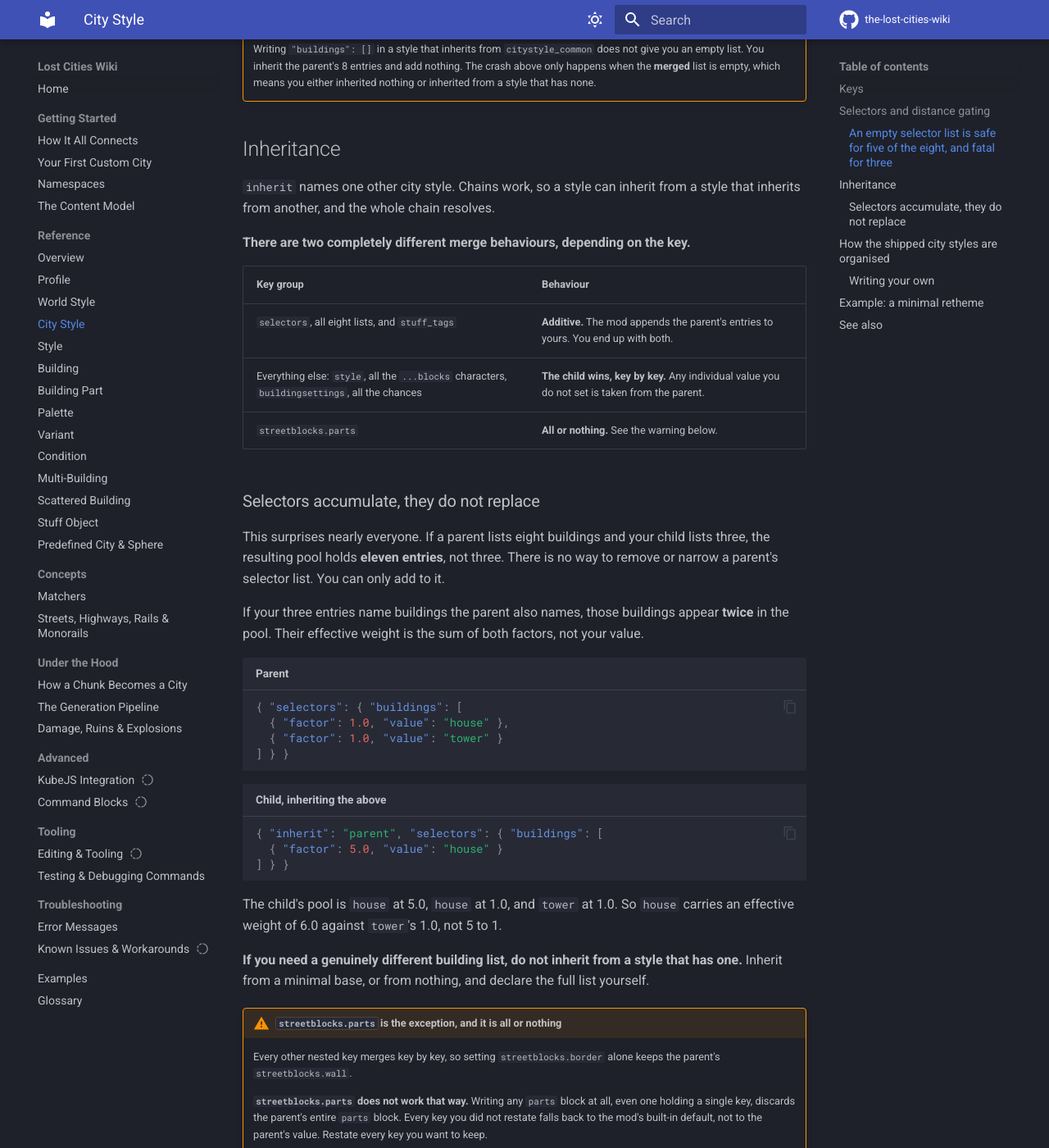
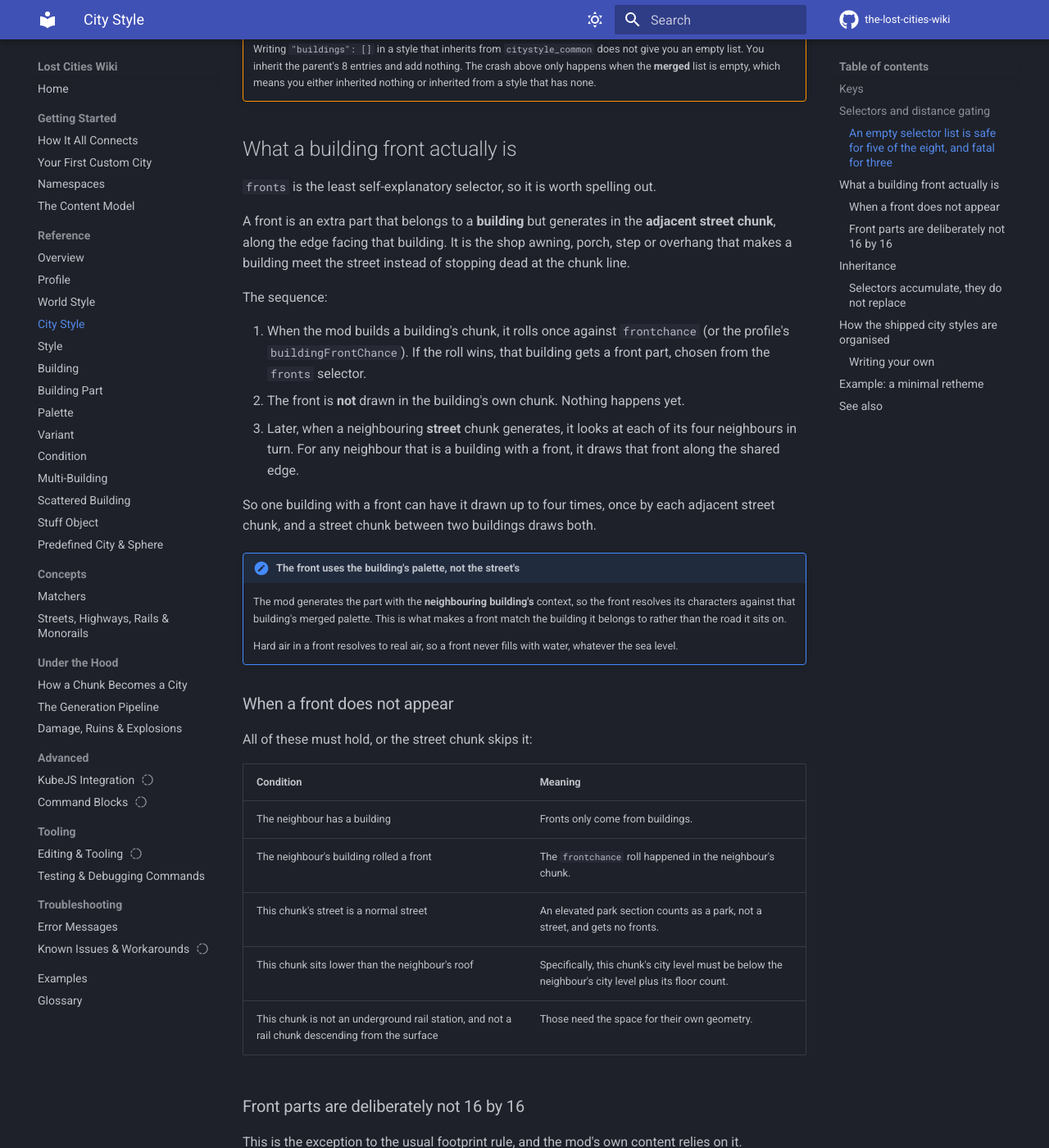
Before and after one commit to RinkyDinkyNooble/the-lost-cities-wiki, an MkDocs documentation site: the page built from docs/reference/citystyle.md, in a window 1280 px wide and 1400 px high, scrolled down 4642 px. Shown: the whole window at 82% size. Built offline with MkDocs 1.6.1 and Material for MkDocs 9.7.7, drawn with Linux system fonts in a browser that asks for light colours; comment, search, counter and statistics services are not loaded; some of the changed text lies outside the part shown.

Commit message:
Document building fronts, and correct the 16x16 rule they break
Fronts were mentioned six times across the wiki and never explained.
Traced the whole mechanism.

A front is a part that belongs to a building but generates in the
ADJACENT STREET chunk, along the shared edge. The building rolls once
against frontchance and stores a frontType; nothing is drawn then.
Later each neighbouring street chunk calls hasFrontPartFrom on its four
neighbours and draws the front of any that has one, so a single
building can have its front drawn up to four times.

generateFrontPart passes the neighbouring building's BuildingInfo, so
the front resolves against the BUILDING's palette rather than the
street's, which is what makes it match. It also passes HardAirSetting
.AIR, so a front never floods.

The four call sites in generateStreet pass ROTATE_NONE, ROTATE_90,
ROTATE_180 and ROTATE_270, one per neighbour, so a front is authored
for one edge and turned for the other three.

This exposed a wrong rule. part.md said a part smaller than 16 "has the
same rotation problem and is equally unsupported". It does not and it
is not: generatePart iterates each part over its own getXSize,
getZSize and getSliceCount, and the mod's own three shipped fronts are
2x16 and 3x16. Only oversized parts wrap. Corrected in part.md, scoped
the same claim in infrastructure-parts.md to the four infrastructure
families where it is true, and softened the glossary.

Also sharpened buildingFrontChance, which read as though the building
places its own front.

Co-Authored-By: Claude Opus 5 <noreply@anthropic.com>

```diff
--- a/docs/reference/citystyle.md
+++ b/docs/reference/citystyle.md
@@ -115,6 +115,51 @@ The three fatal ones reach a lookup that refuses a null name.
 !!! warning "Remember that inheritance is additive, so `[]` may not mean empty"
     Writing `"buildings": []` in a style that inherits from `citystyle_common` does not give you an empty list. You inherit the parent's 8 entries and add nothing. The crash above only happens when the **merged** list is empty, which means you either inherited nothing or inherited from a style that has none.
 
+## What a building front actually is
+
+`fronts` is the least self-explanatory selector, so it is worth spelling out.
+
+A front is an extra part that belongs to a **building** but generates in the **adjacent street chunk**, along the edge facing that building. It is the shop awning, porch, step or overhang that makes a building meet the street instead of stopping dead at the chunk line.
+
+The sequence:
+
+1. When the mod builds a building's chunk, it rolls once against `frontchance` (or the profile's `buildingFrontChance`). If the roll wins, that building gets a front part, chosen from the `fronts` selector.
+2. The front is **not** drawn in the building's own chunk. Nothing happens yet.
+3. Later, when a neighbouring **street** chunk generates, it looks at each of its four neighbours in turn. For any neighbour that is a building with a front, it draws that front along the shared edge.
+
+So one building with a front can have it drawn up to four times, once by each adjacent street chunk, and a street chunk between two buildings draws both.
+
+!!! note "The front uses the building's palette, not the street's"
+    The mod generates the part with the **neighbouring building's** context, so the front resolves its characters against that building's merged palette. This is what makes a front match the building it belongs to rather than the road it sits on.
+
+    Hard air in a front resolves to real air, so a front never fills with water, whatever the sea level.
+
+### When a front does not appear
+
+All of these must hold, or the street chunk skips it:
+
+| Condition | Meaning |
+|---|---|
+| The neighbour has a building | Fronts only come from buildings. |
+| The neighbour's building rolled a front | The `frontchance` roll happened in the neighbour's chunk. |
+| This chunk's street is a normal street | An elevated park section counts as a park, not a street, and gets no fronts. |
+| This chunk sits lower than the neighbour's roof | Specifically, this chunk's city level must be below the neighbour's city level plus its floor count. |
+| This chunk is not an underground rail station, and not a rail chunk descending from the surface | Those need the space for their own geometry. |
+
+### Front parts are deliberately not 16 by 16
+
+This is the exception to the usual footprint rule, and the mod's own content relies on it.
+
+| Shipped part | `xsize` | `zsize` | Layers |
+|---|---|---|---|
+| `building_front1` | 2 | 16 | 4 |
+| `building_front2` | 3 | 16 | 4 |
+| `building_front3` | 3 | 16 | 4 |
+
+A front is a **strip**, 2 or 3 blocks deep and 16 long, running the full length of the shared edge. The mod places the same strip on each of the four sides using a different rotation, so you author it once, for one edge, and the mod turns it for the other three.
+
+Write yours the same shape. A 16 by 16 front would cover the entire street chunk.
+
 ## Inheritance
 
 `inherit` names one other city style. Chains work, so a style can inherit from a style that inherits from another, and the whole chain resolves.
```
Also changed, not shown: docs/concepts/infrastructure-parts.md (+3 -1 lines), docs/glossary.md (+1 -1 lines), docs/reference/part.md (+10 -3 lines), docs/reference/profile.md (+1 -1 lines).
